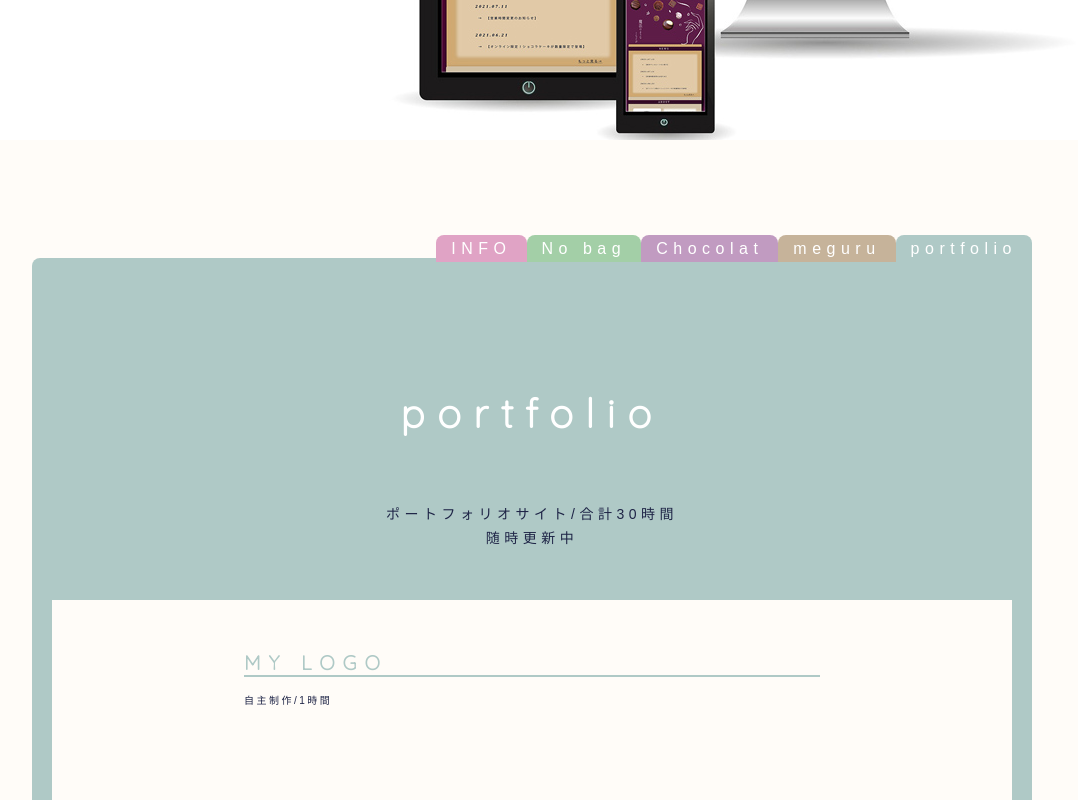
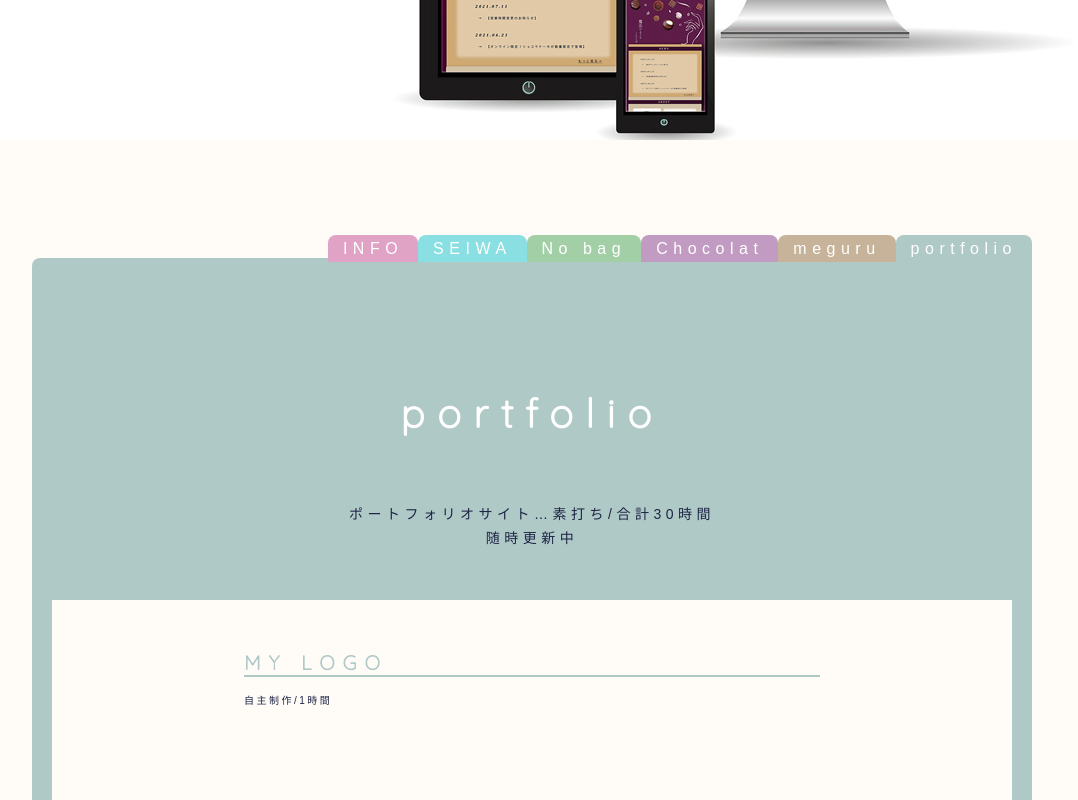
Before and after one commit to misaki-zw/2021_portfolio, a plain HTML site: page work_port.html in a window 1280 px wide. Shown: the part 542-1342 px from the top of the page, without its empty margins (108-1186 px from the left). Drawn offline with Linux system fonts and the light colour scheme; some packages are replaced by stand-ins of ours.

Commit message:
タブ清和

```diff
--- a/work_port.html
+++ b/work_port.html
@@ -51,6 +51,7 @@
     <nav>
       <ul class="work-nav">
         <li><a class="info-nav" href="work.html#info">info</a></li>
+        <li><a class="seiwa-nav" href="work_seiwa.html#info">seiwa</a></li>
         <li><a class="nobag-nav" href="work_nobag.html#info">No <span class="lowercase">bag</span></a></li>
         <li><a class="choco-nav" href="work_choco.html#info">chocolat</a></li>
         <li><a class="meguru-nav" href="work_meguru.html#info">meguru</a></li>
@@ -63,7 +64,7 @@
       <div id="port">
     <div class="back">
       <h3>portfolio</h3>
-      <p class="back-p">ポートフォリオサイト/合計30時間<br>随時更新中</p>
+      <p class="back-p">ポートフォリオサイト…素打ち/合計30時間<br>随時更新中</p>
 
 
       <div class="portfolio back-f">
```
Also changed, not shown: work_choco.html (+1 -0 lines), work_meguru.html (+1 -0 lines), work_nobag.html (+1 -0 lines).
